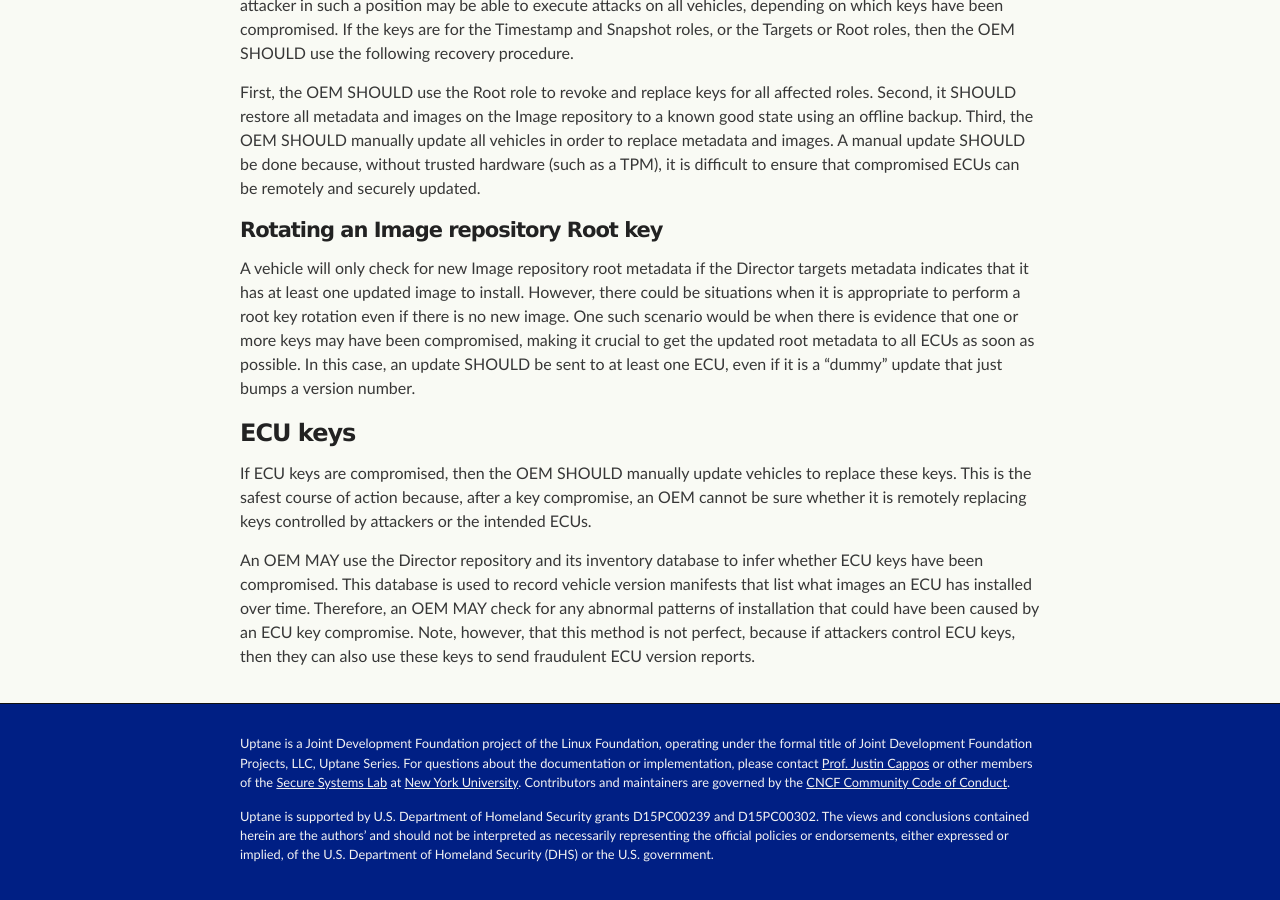
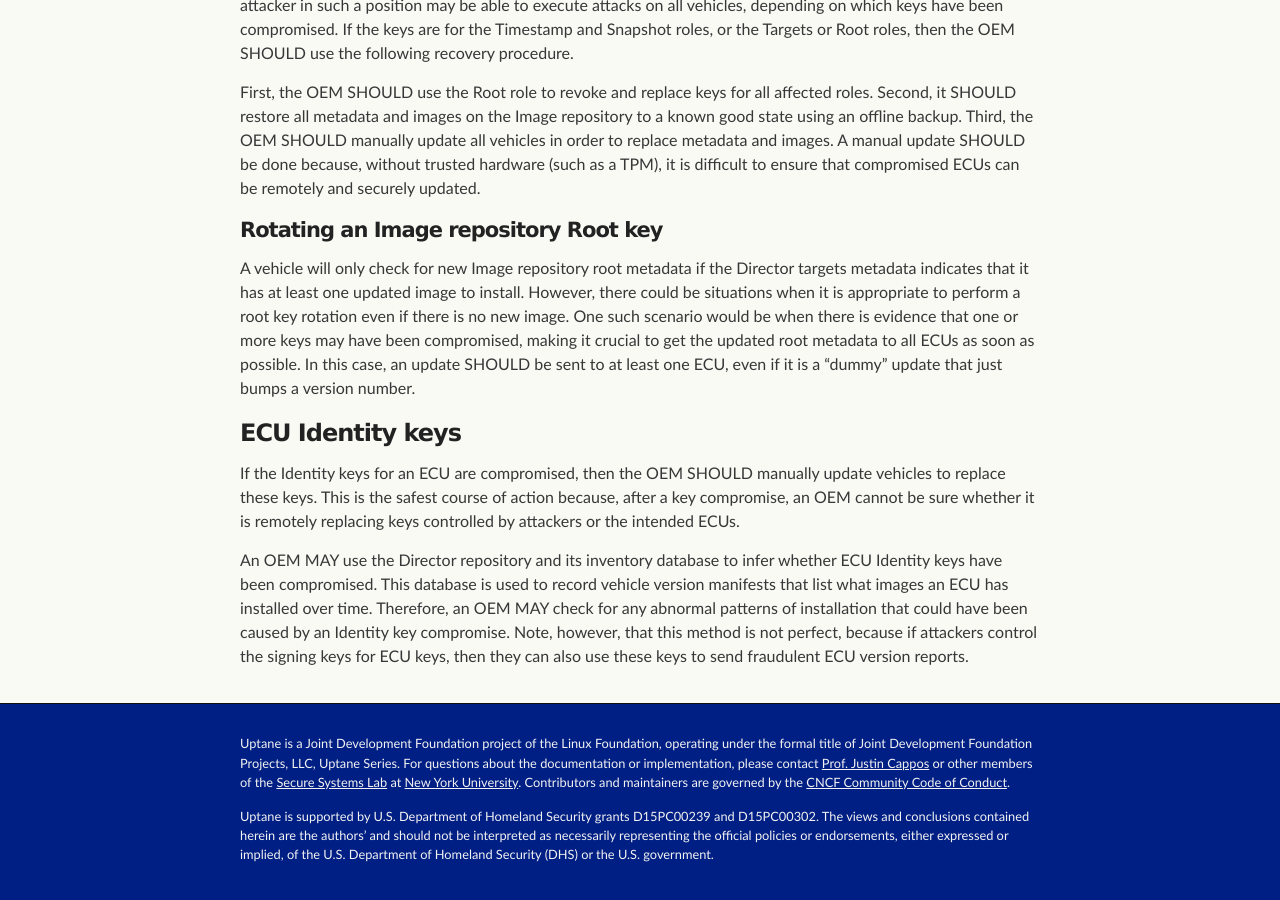
Before and after one commit to uptane/deployment-considerations, a Jekyll site: the page built from key_management.md, in a window 1280 px wide and 900 px high, scrolled down 4763 px. Built offline with Jekyll 4.4.1, drawn with Linux system fonts in a browser that asks for light colours; our own code applies the rules of GitHub Pages for plain Markdown files.

Commit message:
Removing the term ECU Key
Per @plapczyn suggestion, I've used the term ECU Identity key rather than the less specific "ECU Key." This matches the re-naming suggested in PR #250 on the Standards Repo. When both of these PRs are approved, we can close Deployment Issue #139 .

```diff
--- a/key_management.md
+++ b/key_management.md
@@ -108,11 +108,11 @@ First, the OEM SHOULD use the Root role to revoke and replace keys for all affec
 
 A vehicle will only check for new Image repository root metadata if the Director targets metadata indicates that it has at least one updated image to install. However, there could be situations when it is appropriate to perform a root key rotation even if there is no new image. One such scenario would be when there is evidence that one or more keys may have been compromised, making it crucial to get the updated root metadata to all ECUs as soon as possible. In this case, an update SHOULD be sent to at least one ECU, even if it is a "dummy" update that just bumps a version number.
 
-### ECU keys
+### ECU Identity keys
 
-If ECU keys are compromised, then the OEM SHOULD manually update vehicles to replace these keys. This is the safest course of action because, after a key compromise, an OEM cannot be sure whether it is remotely replacing keys controlled by attackers or the intended ECUs.
+If the Identity keys for an ECU are compromised, then the OEM SHOULD manually update vehicles to replace these keys. This is the safest course of action because, after a key compromise, an OEM cannot be sure whether it is remotely replacing keys controlled by attackers or the intended ECUs.
 
-An OEM MAY use the Director repository and its inventory database to infer whether ECU keys have been compromised. This database is used to record vehicle version manifests that list what images an ECU has installed over time. Therefore, an OEM MAY check for any abnormal patterns of installation that could have been caused by an ECU key compromise. Note, however, that this method is not perfect, because if attackers control ECU keys, then they can also use these keys to send fraudulent ECU version reports.
+An OEM MAY use the Director repository and its inventory database to infer whether ECU Identity keys have been compromised. This database is used to record vehicle version manifests that list what images an ECU has installed over time. Therefore, an OEM MAY check for any abnormal patterns of installation that could have been caused by an Identity key compromise. Note, however, that this method is not perfect, because if attackers control the signing keys for ECU keys, then they can also use these keys to send fraudulent ECU version reports.
 
 <!---
 Copyright 2022 Joint Development Foundation Projects, LLC, Uptane Series
```
